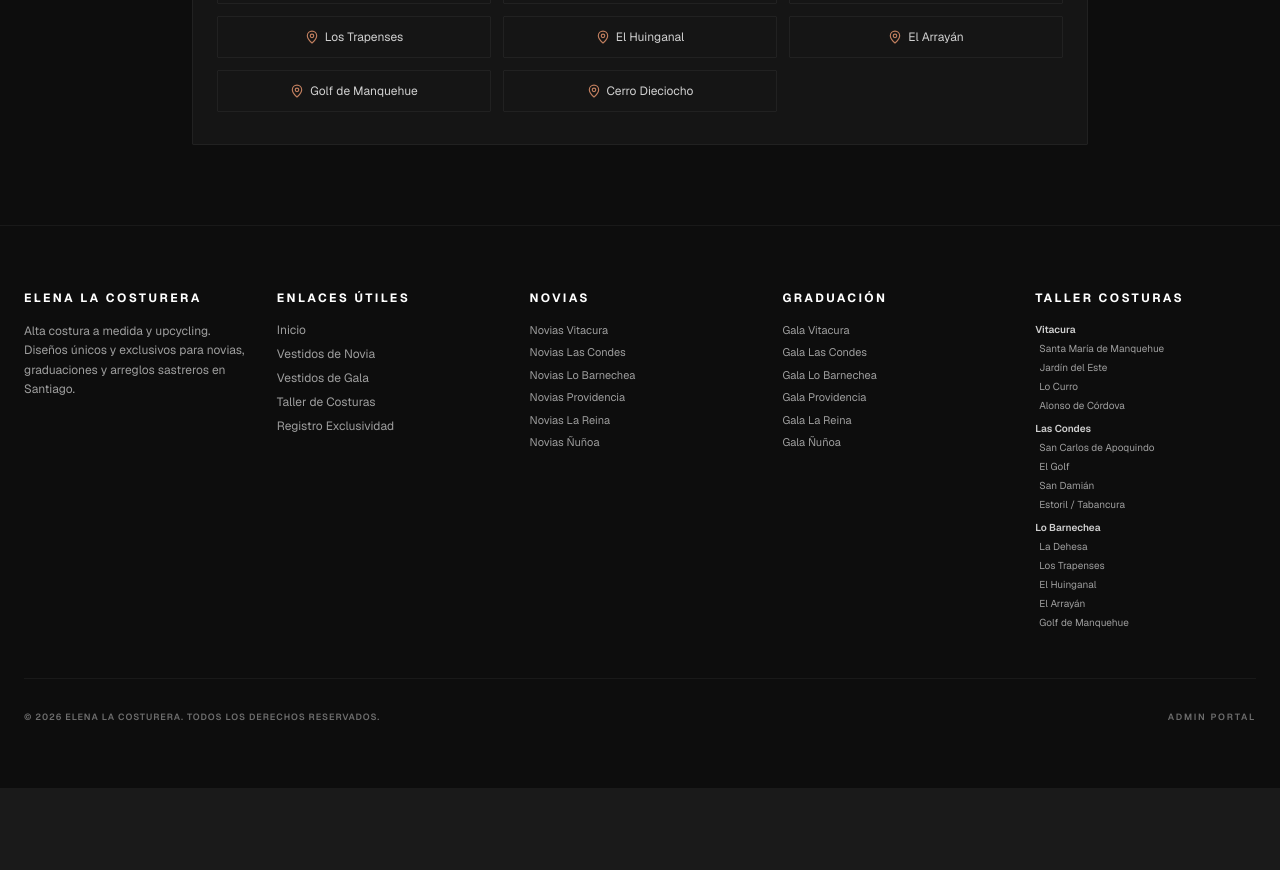
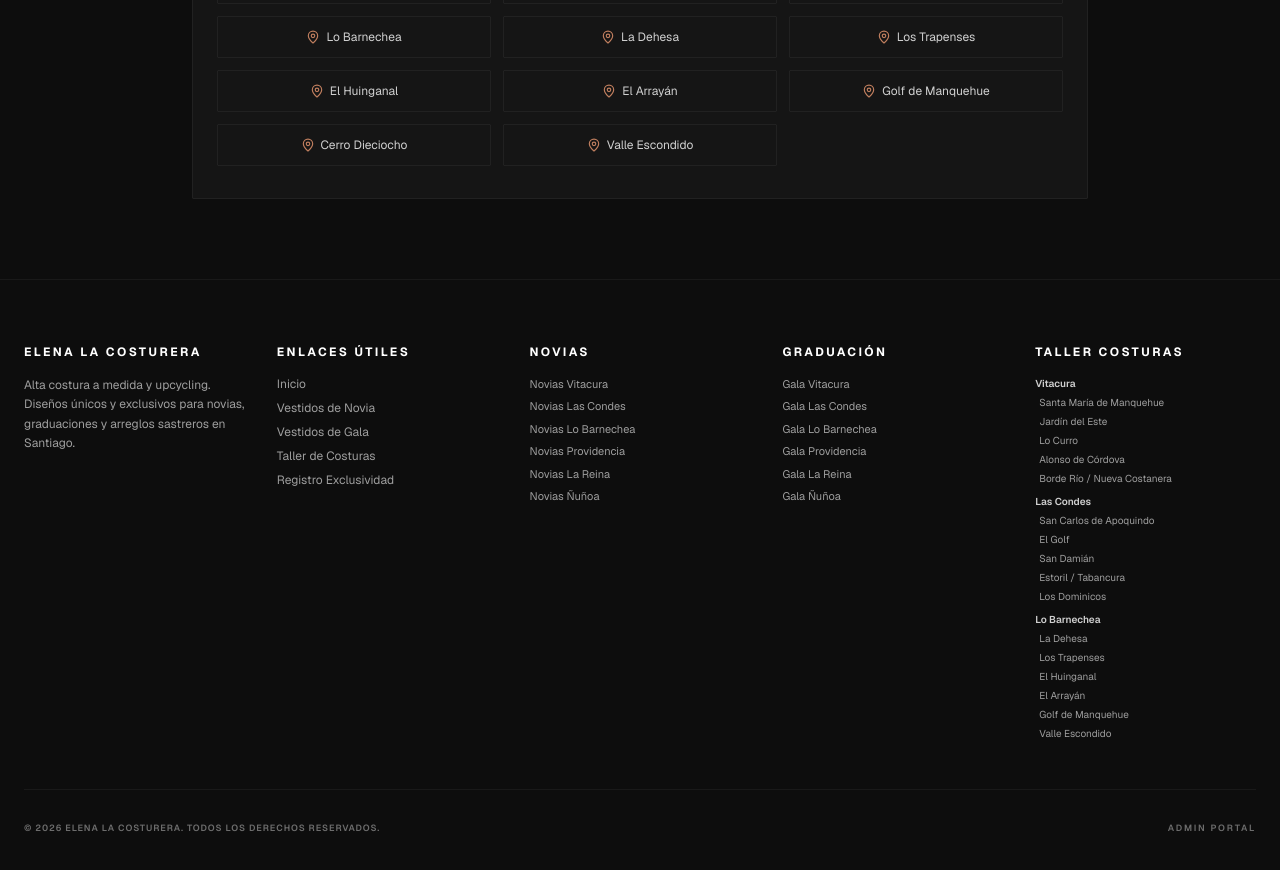
Before and after one commit to Gaz-Style/elena-atelier, a Next.js app: page /costuras/alonso-de-cordova in a window 1280 px wide. Shown: the part 3558-4428 px from the top of the page. Before the commit the page ends 4346 px from the top, so only its background shows below. Built offline with nearby package versions, Linux system fonts and the light colour scheme; no server answers; a web font is replaced by a local one.

Commit message:
feat(seo): add 3 extra micro-sectors Borde Rio, Los Dominicos and Valle Escondido

```diff
--- a/src/app/costuras/[comuna]/page.tsx
+++ b/src/app/costuras/[comuna]/page.tsx
@@ -12,17 +12,20 @@ function formatTitle(slug: string) {
         'el-arrayan': 'El Arrayán',
         'golf-de-manquehue': 'Golf de Manquehue',
         'cerro-dieciocho': 'Cerro Dieciocho',
+        'valle-escondido': 'Valle Escondido',
         'las-condes': 'Las Condes',
         'san-carlos-de-apoquindo': 'San Carlos de Apoquindo',
         'el-golf': 'El Golf',
         'san-damian': 'San Damián',
         'estoril': 'Estoril / Tabancura',
+        'los-dominicos': 'Los Dominicos',
         'lo-barnechea': 'Lo Barnechea',
         'vitacura': 'Vitacura',
         'santa-maria-de-manquehue': 'Santa María de Manquehue',
         'jardin-del-este': 'Jardín del Este',
         'lo-curro': 'Lo Curro',
         'alonso-de-cordova': 'Alonso de Córdova',
+        'borde-rio': 'Borde Río / Nueva Costanera',
     };
     if (titles[slug]) return titles[slug];
     return slug.split('-').map(word => word.charAt(0).toUpperCase() + word.slice(1)).join(' ');
@@ -74,11 +77,13 @@ export default async function CosturasComunaPage({ params }: Props) {
         { name: 'Jardín del Este', slug: 'jardin-del-este' },
         { name: 'Lo Curro', slug: 'lo-curro' },
         { name: 'Alonso de Córdova', slug: 'alonso-de-cordova' },
+        { name: 'Borde Río / Nueva Costanera', slug: 'borde-rio' },
         { name: 'Las Condes', slug: 'las-condes' },
         { name: 'San Carlos de Apoquindo', slug: 'san-carlos-de-apoquindo' },
         { name: 'El Golf', slug: 'el-golf' },
         { name: 'San Damián', slug: 'san-damian' },
         { name: 'Estoril / Tabancura', slug: 'estoril' },
+        { name: 'Los Dominicos', slug: 'los-dominicos' },
         { name: 'Lo Barnechea', slug: 'lo-barnechea' },
         { name: 'La Dehesa', slug: 'la-dehesa' },
         { name: 'Los Trapenses', slug: 'los-trapenses' },
@@ -86,6 +91,7 @@ export default async function CosturasComunaPage({ params }: Props) {
         { name: 'El Arrayán', slug: 'el-arrayan' },
         { name: 'Golf de Manquehue', slug: 'golf-de-manquehue' },
         { name: 'Cerro Dieciocho', slug: 'cerro-dieciocho' },
+        { name: 'Valle Escondido', slug: 'valle-escondido' },
     ];
 
     return (
--- a/src/components/Footer.tsx
+++ b/src/components/Footer.tsx
@@ -66,12 +66,14 @@ export default function Footer() {
               <li><Link href="/costuras/jardin-del-este" className="hover:text-[#cda45e] transition-colors pl-1">Jardín del Este</Link></li>
               <li><Link href="/costuras/lo-curro" className="hover:text-[#cda45e] transition-colors pl-1">Lo Curro</Link></li>
               <li><Link href="/costuras/alonso-de-cordova" className="hover:text-[#cda45e] transition-colors pl-1">Alonso de Córdova</Link></li>
+              <li><Link href="/costuras/borde-rio" className="hover:text-[#cda45e] transition-colors pl-1">Borde Río / Nueva Costanera</Link></li>
 
               <li className="pt-1"><Link href="/costuras/las-condes" className="hover:text-[#cda45e] transition-colors font-semibold text-white/80">Las Condes</Link></li>
               <li><Link href="/costuras/san-carlos-de-apoquindo" className="hover:text-[#cda45e] transition-colors pl-1">San Carlos de Apoquindo</Link></li>
               <li><Link href="/costuras/el-golf" className="hover:text-[#cda45e] transition-colors pl-1">El Golf</Link></li>
               <li><Link href="/costuras/san-damian" className="hover:text-[#cda45e] transition-colors pl-1">San Damián</Link></li>
               <li><Link href="/costuras/estoril" className="hover:text-[#cda45e] transition-colors pl-1">Estoril / Tabancura</Link></li>
+              <li><Link href="/costuras/los-dominicos" className="hover:text-[#cda45e] transition-colors pl-1">Los Dominicos</Link></li>
 
               <li className="pt-1"><Link href="/costuras/lo-barnechea" className="hover:text-[#cda45e] transition-colors font-semibold text-white/80">Lo Barnechea</Link></li>
               <li><Link href="/costuras/la-dehesa" className="hover:text-[#cda45e] transition-colors pl-1">La Dehesa</Link></li>
@@ -79,6 +81,7 @@ export default function Footer() {
               <li><Link href="/costuras/el-huinganal" className="hover:text-[#cda45e] transition-colors pl-1">El Huinganal</Link></li>
               <li><Link href="/costuras/el-arrayan" className="hover:text-[#cda45e] transition-colors pl-1">El Arrayán</Link></li>
               <li><Link href="/costuras/golf-de-manquehue" className="hover:text-[#cda45e] transition-colors pl-1">Golf de Manquehue</Link></li>
+              <li><Link href="/costuras/valle-escondido" className="hover:text-[#cda45e] transition-colors pl-1">Valle Escondido</Link></li>
             </ul>
           </div>
         </div>
```
